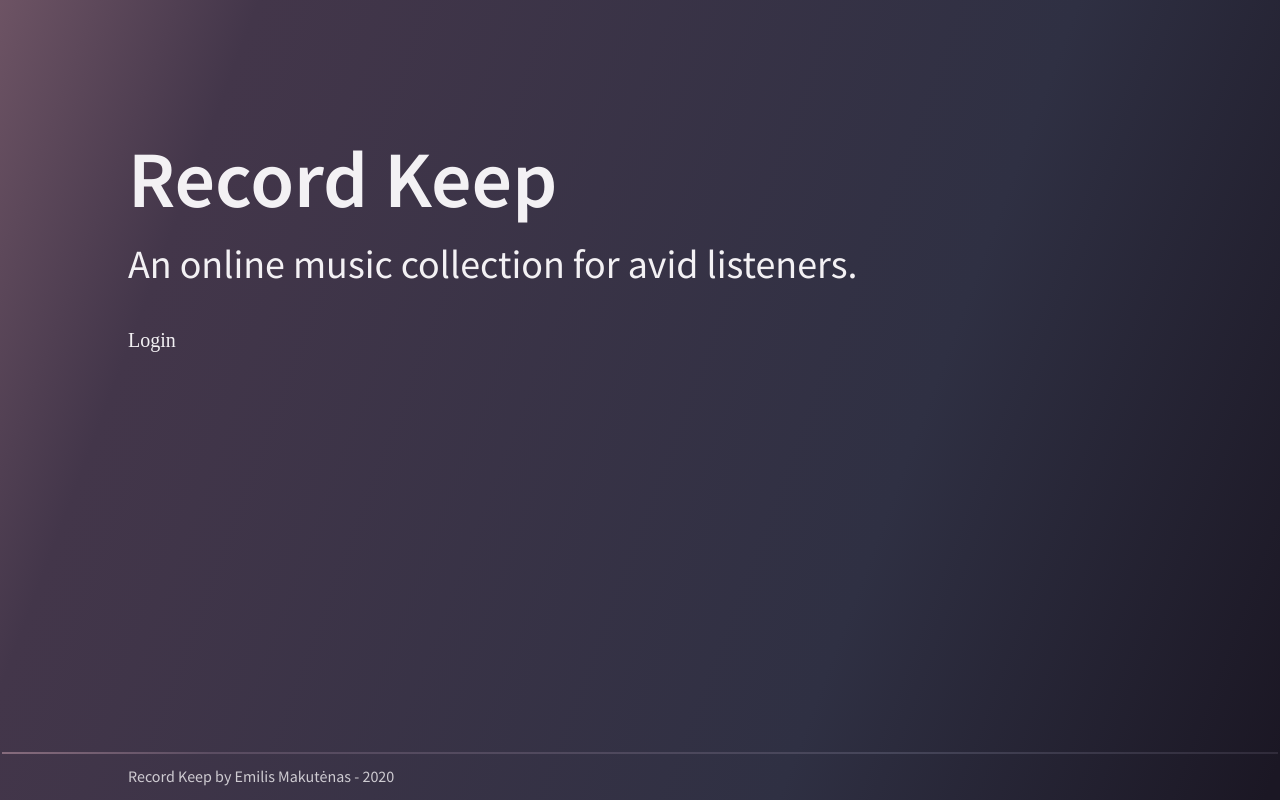
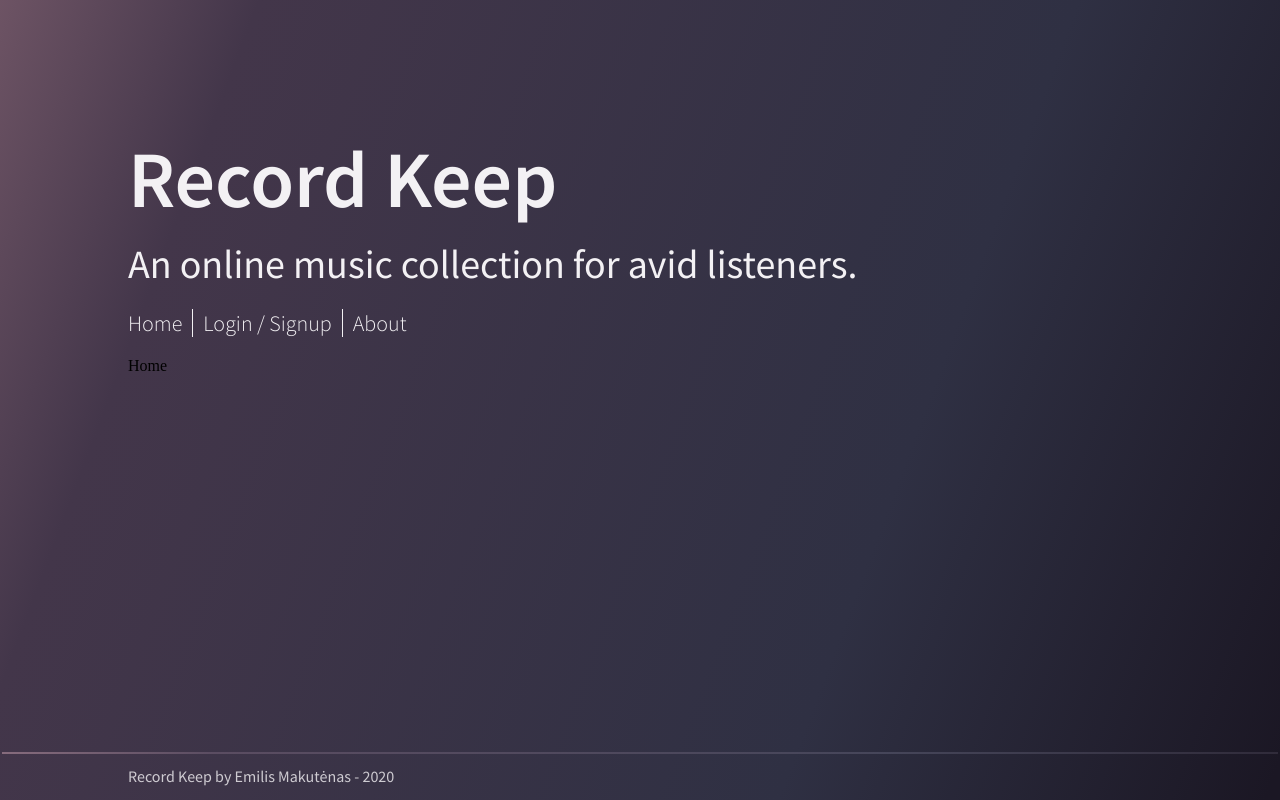
Before and after one commit to EmilisM/record-keep, a React (Create React App) app: page /home in a window 1280 px wide. Built offline with nearby package versions, Linux system fonts and the light colour scheme.

Commit message:
Add HomeLinks to LandingTitle

```diff
--- a/src/Atoms/Link.tsx
+++ b/src/Atoms/Link.tsx
@@ -11,10 +11,15 @@ type StyledProps = {
 };
 
 const RouterLinkStyled = styled(RouterLink)<StyledProps>`
-  color: ${props => (props.color ? props.theme.colors.text[props.color] : props.theme.colors.text.primaryLight)};
+  font-family: ${props => props.theme.font.fontFamily.primary};
   font-weight: ${props => props.fontWeight || '400'};
   font-size: ${props => props.fontSize || 16}px;
   text-decoration: none;
+  color: ${props => (props.color ? props.theme.colors.text[props.color] : props.theme.colors.text.primaryLight)};
+
+  &:hover {
+    opacity: 0.8;
+  }
 `;
 
 type Props = StyledProps & {
--- /dev/null
+++ b/src/Molecules/HomeLinks.tsx
@@ -0,0 +1,43 @@
+import React, { ReactElement } from 'react';
+import styled from 'styled-components/macro';
+
+import Link from 'Atoms/Link';
+
+const HomeLinksContainer = styled.div`
+  padding: 10px 0px;
+
+  display: flex;
+  flex-direction: row;
+`;
+
+const LinkSeparator = styled.div`
+  width: 1px;
+  background-color: ${props => props.theme.colors.background.primary};
+`;
+
+const HomeLink = styled(Link)`
+  &:not(:first-child) {
+    padding-left: 10px;
+  }
+  &:not(:last-child) {
+    padding-right: 10px;
+  }
+`;
+
+const HomeLinks = (): ReactElement => (
+  <HomeLinksContainer>
+    <HomeLink to="Home" fontSize={22} fontWeight="300">
+      Home
+    </HomeLink>
+    <LinkSeparator />
+    <HomeLink to="Login" fontSize={22} fontWeight="300">
+      Login / Signup
+    </HomeLink>
+    <LinkSeparator />
+    <HomeLink to="About" fontSize={22} fontWeight="300">
+      About
+    </HomeLink>
+  </HomeLinksContainer>
+);
+
+export default HomeLinks;
--- a/src/Molecules/LandingTitle.tsx
+++ b/src/Molecules/LandingTitle.tsx
@@ -3,9 +3,10 @@ import styled from 'styled-components/macro';
 
 import H from 'Atoms/H';
 import Link from 'Atoms/Link';
+import HomeLinks from 'Molecules/HomeLinks';
 
 const TitleStyled = styled.div`
-  padding: 10% 10% 0;
+  padding: 10% 10% 10px;
 `;
 
 const HeadingFirstStyled = styled(H)`
@@ -13,12 +14,16 @@ const HeadingFirstStyled = styled(H)`
 `;
 
 const HeadingSecondStyled = styled(H)`
-  margin: 0 0 40px 0;
+  margin: 0 0 10px 0;
 `;
 
 const LinkStyled = styled(Link)`
   font-size: inherit;
   font-weight: inherit;
+
+  &:hover {
+    opacity: 1;
+  }
 `;
 
 const LandingTitle = (): ReactElement => (
@@ -29,6 +34,7 @@ const LandingTitle = (): ReactElement => (
     <HeadingSecondStyled fontSize={40} level="2">
       An online music collection for avid listeners.
     </HeadingSecondStyled>
+    <HomeLinks />
   </TitleStyled>
 );
 
--- a/src/Pages/Home.tsx
+++ b/src/Pages/Home.tsx
@@ -1,11 +1,5 @@
 import React, { ReactElement } from 'react';
 
-import Link from 'Atoms/Link';
-
-const Home = (): ReactElement => (
-  <Link fontSize={20} to="Login">
-    Login
-  </Link>
-);
+const Home = (): ReactElement => <div>Home</div>;
 
 export default Home;
```
